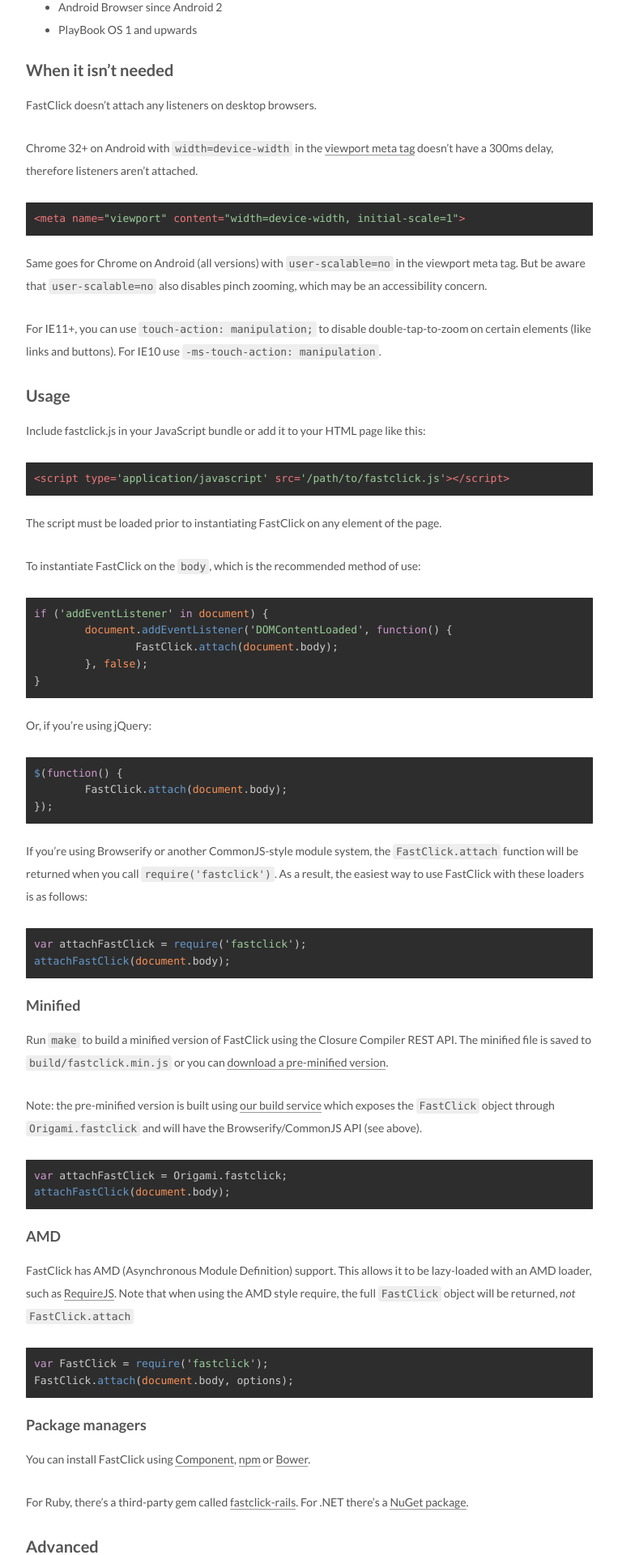
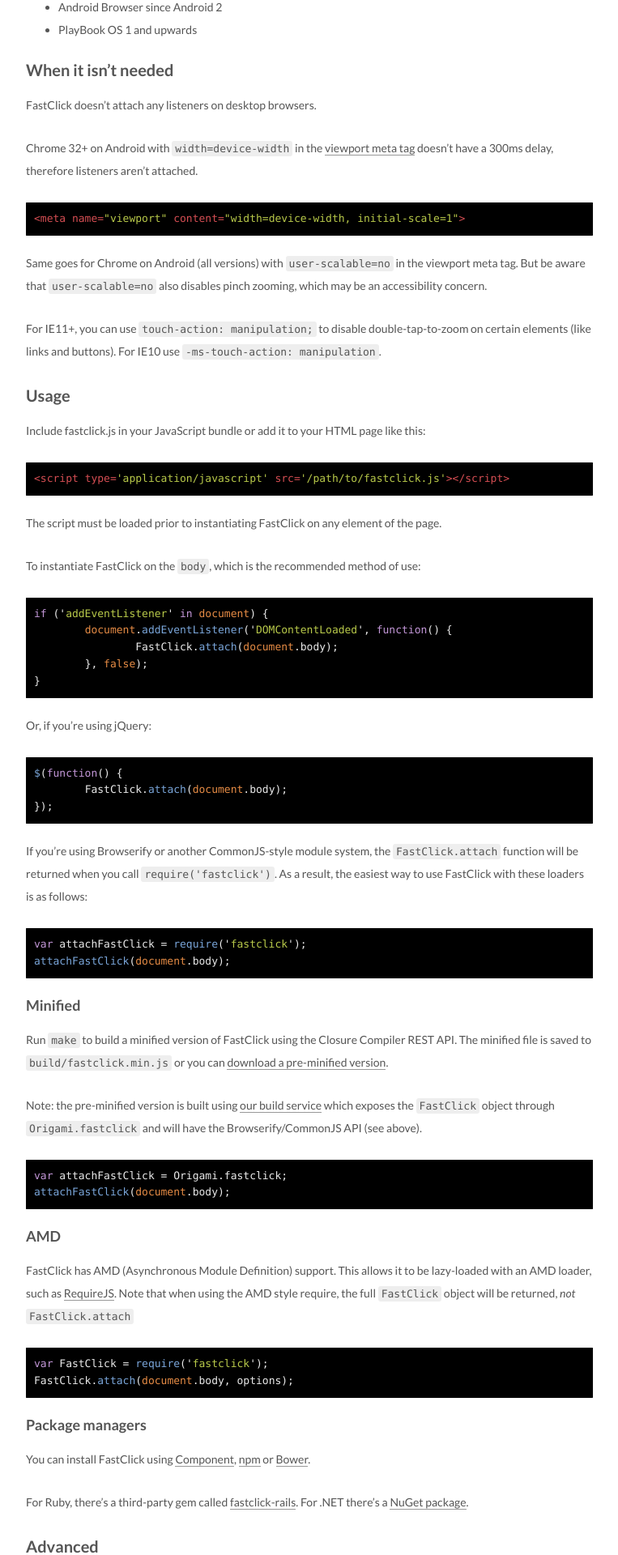
Before and after one commit to Asing1elife/asing1elife.github.io, a Jekyll site: the page built from assets/lib/fastclick/README.md, in a window 1280 px wide. Shown: the part 1086-3006 px from the top of the page at 81% size, without its empty margins (258-1021 px from the left). Built offline with Jekyll 4.4.1, drawn with Linux system fonts in a browser that asks for light colours; our own code applies the rules of GitHub Pages for plain Markdown files; comment, search, counter and statistics services are not loaded.

Commit message:
更改高亮主题配色

```diff
--- a/_config.yml
+++ b/_config.yml
@@ -356,7 +356,7 @@
 # Available value:
 #    normal | night | night eighties | night blue | night bright
 # https://github.com/chriskempson/tomorrow-theme
-highlight_theme: night eighties
+highlight_theme: night bright
 
 
 # ---------------------------------------------------------------
```
